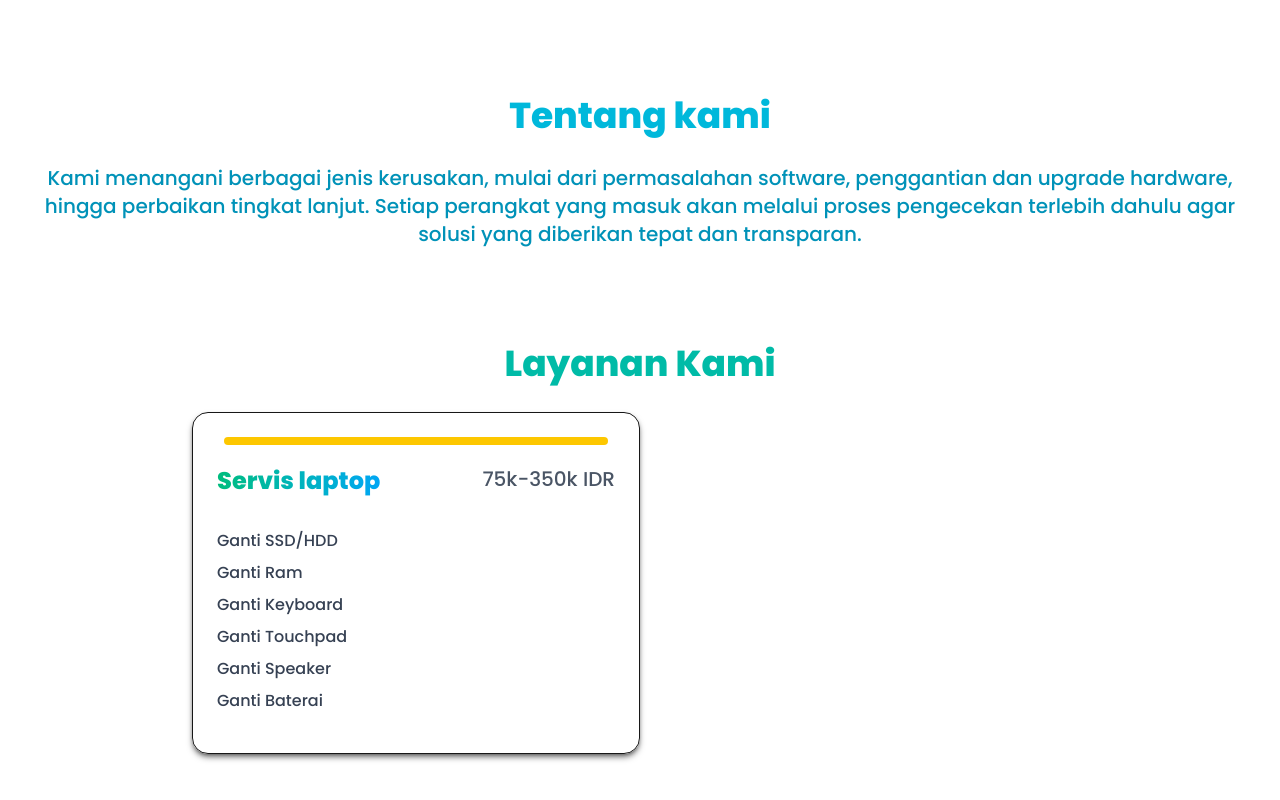
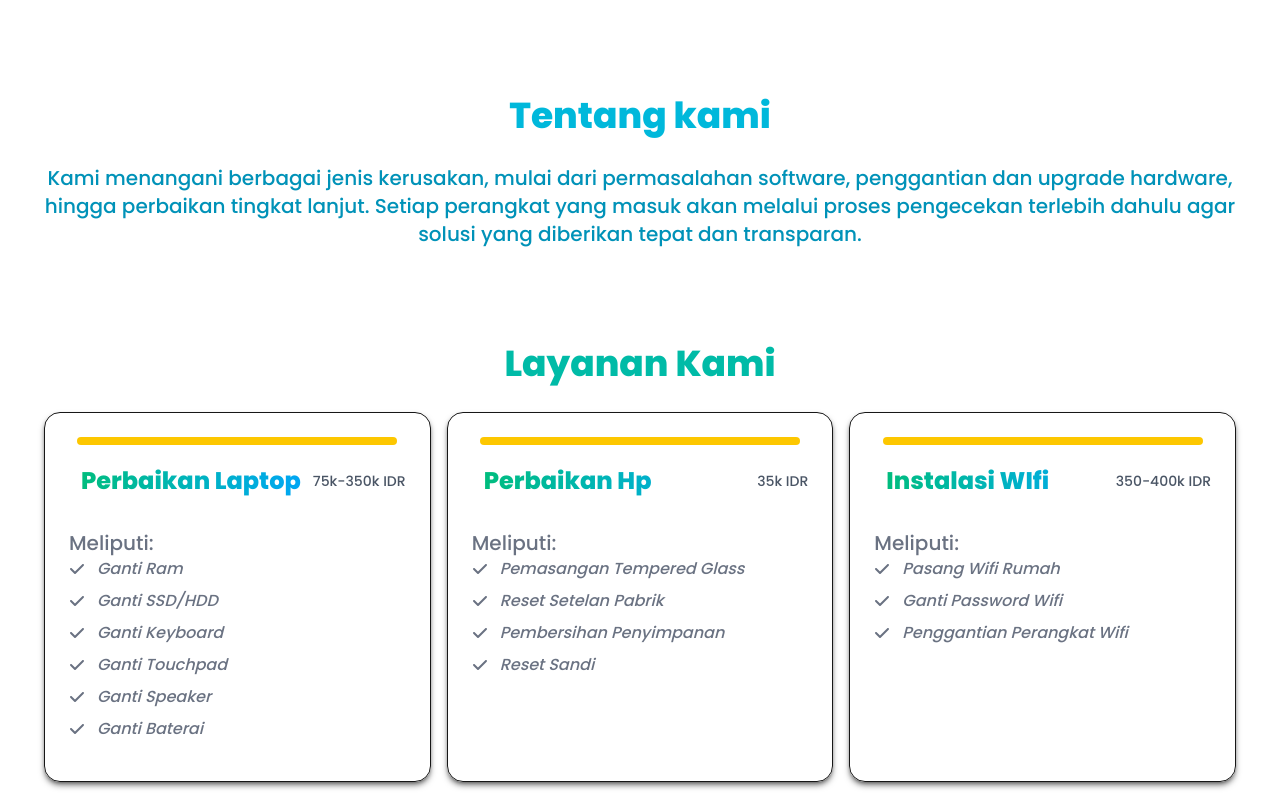
Before and after one commit to FareltXyz/digitalservicelab, a Next.js app: page / in a window 1280 px wide. Shown: the part 918-1718 px from the top of the page. Built offline with nearby package versions, Linux system fonts and the light colour scheme.

Commit message:
add service

```diff
--- a/app/page.js
+++ b/app/page.js
@@ -1,7 +1,7 @@
 "use client"
 import Image from "next/image";
 import { Oswald, Poppins } from "next/font/google";
-import { FaHouse, FaRegMessages, FaCircleInfo, FaPhone, FaMessage } from "react-icons/fa6";
+import { FaHouse, FaRegMessages, FaCircleInfo, FaPhone, FaMessage, FaCheck } from "react-icons/fa6";
 import { Swiper, SwiperSlide } from 'swiper/react';
 
 import 'swiper/css';
@@ -11,13 +11,37 @@ import 'swiper/css/navigation';
 import { Autoplay, Pagination, Navigation } from 'swiper/modules';
 
 const poppinsFont= Poppins({ display: 'swap', weight: '800', subsets: ['latin']})
+const services = [
+  {
+    name: "Perbaikan Laptop",
+    harga: "75k-350k IDR",
+    list: [
+      "Ganti Ram", "Ganti SSD/HDD", "Ganti Keyboard", "Ganti Touchpad", "Ganti Speaker", "Ganti Baterai"
+    ]
+  },
+  {
+    name: "Perbaikan Hp",
+    harga: "35k IDR",
+    list: [
+      "Pemasangan Tempered Glass", "Reset Setelan Pabrik", "Pembersihan Penyimpanan", "Reset Sandi"
+    ]
+  },
+  {
+    name: "Instalasi WIfi",
+    harga: "350-400k IDR",
+    list: [
+      "Pasang Wifi Rumah", "Ganti Password Wifi", "Penggantian Perangkat Wifi"
+    ]
+  }
+]
+
 
 export default function Home() {
   return (
     <>
       <div className="min-h-screen min-w-screen flex flex-col relative">
         <nav className="fixed z-50 top-0 w-screen">
-          <div className="w-screen h-22 bg-white border flex items-center flex-row justify-between px-4 md:px-24">
+          <div className="w-screen h-22 bg-white max-md:shadow-md max-md:shadow-black/35  md:border flex items-center flex-row justify-between px-4 md:px-24">
             <div className="flex-1 flex items-center gap-3">
               <Image alt="logo" className="rounded-full border border-sky-500" width={50} height={50} src={"/logo.jpeg"}/>
               <p className={`text-sky-500 ${poppinsFont.className} font-bold text-xl`}> DIGITAL SERVICE LAB</p>
@@ -32,7 +56,7 @@ export default function Home() {
             </div>
           </div>
         </nav>
-        <main className="pt-24 md:pb-24 border-b-2 flex h-auto md:min-h-screen w-full bg-white ">
+        <main className="pt-24 md:pb-24 border-b border-black/40  md:border-b-2 flex h-auto md:min-h-screen w-full bg-white ">
           <div className="grid flex-1 grid-cols-1 xl:grid-cols-2 gap-16">
             <section className="flex gap-8 flex-col px-10 md:px-24 justify-center">
               <h1 className="max-w-3xl text-sky-500 text-4xl md:text-6xl font-extrabold">Digital Service Lab. Solusi Digital Cepat, Tepat, dan Terpercaya.</h1>
@@ -76,7 +100,7 @@ export default function Home() {
             </section>
           </div>
         </main>
-        <section id="tentang" className="pt-24 h-auto min-h-screen w-full bg-white px-10">
+        <section id="tentang" className="pt-24 max-md:pb-24 h-auto min-h-screen w-full bg-white px-10">
             <div className="w-full h-full gap-24 flex flex-col items-center">
                 <div className="space-y-7">
                     <h1 className="text-4xl text-cyan-500 font-extrabold text-center">Tentang kami</h1>
@@ -84,23 +108,24 @@ export default function Home() {
                 </div>
                 <div className="space-y-7">
                     <h1 className="text-4xl text-teal-500 font-extrabold text-center"> Layanan Kami </h1>
-                    <div className="grid grid-cols-1 md:grid-cols-2 ">
-                        <div className="flex flex-col rounded-2xl shadow-md shadow-black/50 border w-md p-6">
-                            <div className="md:w-sm mx-auto rounded-full mb-5 h-2 bg-yellow-400 "></div>
+                    <div className="grid grid-cols-1 md:grid-cols-3 gap-4">
+                      { services.map((data, i) => {
+                        return (
+                          <div className="flex flex-col rounded-2xl shadow-md shadow-black/50 border p-6">
+                            <div className="md:w-xs mx-auto rounded-full mb-5 h-2 bg-yellow-400 "></div>
                             <div className="flex max-md:flex-col justify-between">
-                              <h3 className="text-2xl from-emerald-500 to-sky-500 bg-clip-text bg-linear-to-r font-bold text-transparent">Servis laptop</h3>
-                              <p className="text-xl text-gray-600">75k-350k IDR</p>
+                              <h3 className="text-2xl from-emerald-500 to-sky-500 bg-clip-text bg-linear-to-r md:mx-3 font-bold text-transparent flex-1">{data.name}</h3>
+                              <p className="text-sm my-auto text-gray-600">{data.harga}</p>
                             </div>
+                            <p className="text-gray-500 text-xl mt-8">Meliputi:</p>
+                            <ul className="text-gray-500 flex-1 max-w-xs mb-4 space-y-2">
+                              {data.list.map((list, i) => {return(<li className="flex items-center gap-3 italic"><FaCheck />{list}</li>)})}
 
-                            <ul className="text-gray-700 flex-1 mt-8 mb-4 space-y-2">
-                                <li>Ganti SSD/HDD</li>
-                                <li>Ganti Ram</li>
-                                <li>Ganti Keyboard</li>
-                                <li>Ganti Touchpad</li>
-                                <li>Ganti Speaker</li>
-                                <li>Ganti Baterai</li>
+
                             </ul>
                         </div>
+                        )
+                      })}
                     </div>
                 </div>
             </div>
```
